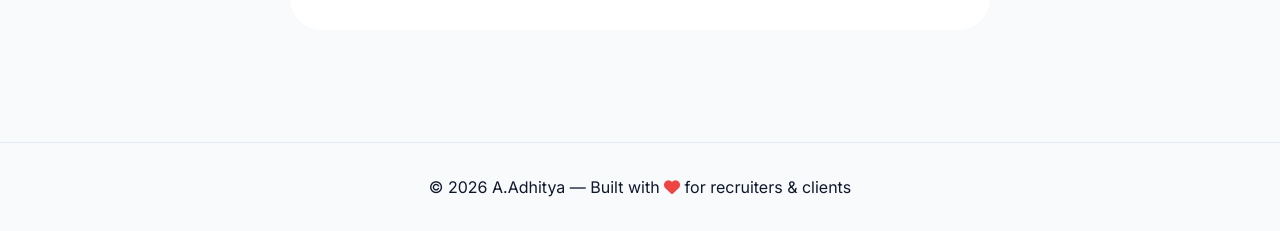
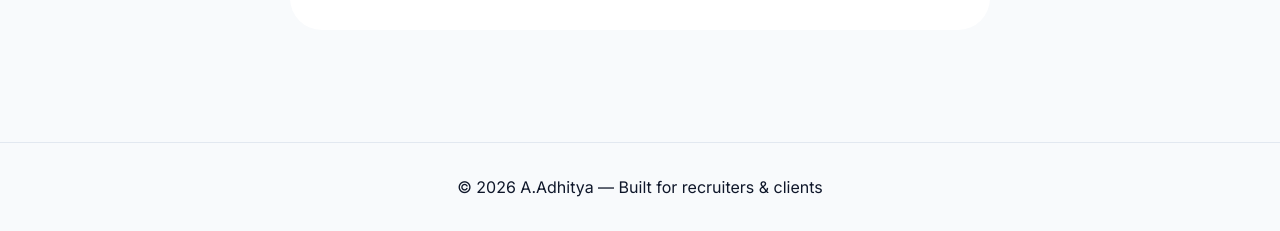
Before and after one commit to adhitya1538/Task-1--FUTURE_FS_, a plain HTML site: page index.html in a window 1280 px wide. Shown: the part 3768-3999 px from the top of the page. Drawn offline with nearby package versions, Linux system fonts and the light colour scheme.

Commit message:
Update index.html

```diff
--- a/index.html
+++ b/index.html
@@ -154,7 +154,7 @@
       </div>
     </section>
   </main>
-  <footer><p>© 2026 A.Adhitya — Built with <i class="fas fa-heart" style="color:#ef4444"></i> for recruiters & clients</p></footer>
+  <footer><p>© 2026 A.Adhitya — Built for recruiters & clients</p></footer>
   <div id="toastMessage" class="toast-msg">✔️ Action completed</div>
 <style>
     * {
```
